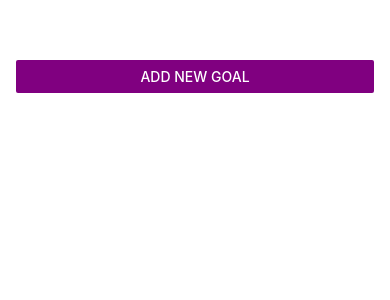
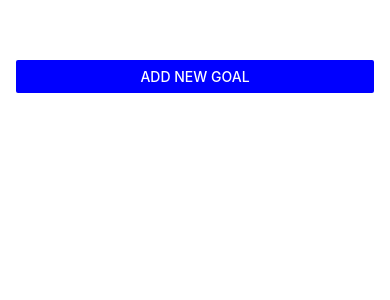
Before and after one commit to sarthakgupta072/RNcourse, a React Native app: screen / in a window 390 px wide. Shown: the top 300 px of the page. Built offline with nearby package versions, Linux system fonts and the light colour scheme.

Commit message:
feat: finish basic app

```diff
--- a/App.js
+++ b/App.js
@@ -1,5 +1,7 @@
 import { StyleSheet, View, FlatList, Button } from "react-native"
 import { useState } from "react"
+import { StatusBar } from "expo-status-bar"
+
 import GoalItem from "./components/GoalItem"
 import GoalInput from "./components/GoalInput"
 
@@ -30,10 +32,12 @@ export default function App() {
 
   return (
     // View is used as a parent container component to hold the child components
+    <>
+      <StatusBar style='light' />
       <View style={styles.appContainer}>
         <Button
           title='Add New Goal'
-        color='purple'
+          color='blue'
           onPress={startAddGoalHandler}
         />
 
@@ -58,6 +62,7 @@ export default function App() {
           />
         </View>
       </View>
+    </>
   )
 }
 
--- a/app.json
+++ b/app.json
@@ -6,6 +6,7 @@
     "orientation": "portrait",
     "icon": "./assets/icon.png",
     "userInterfaceStyle": "light",
+    "backgroundColor": "#1e085a",
     "splash": {
       "image": "./assets/splash.png",
       "resizeMode": "contain",
```
Lines whose indentation alone changed are shown as unchanged.
